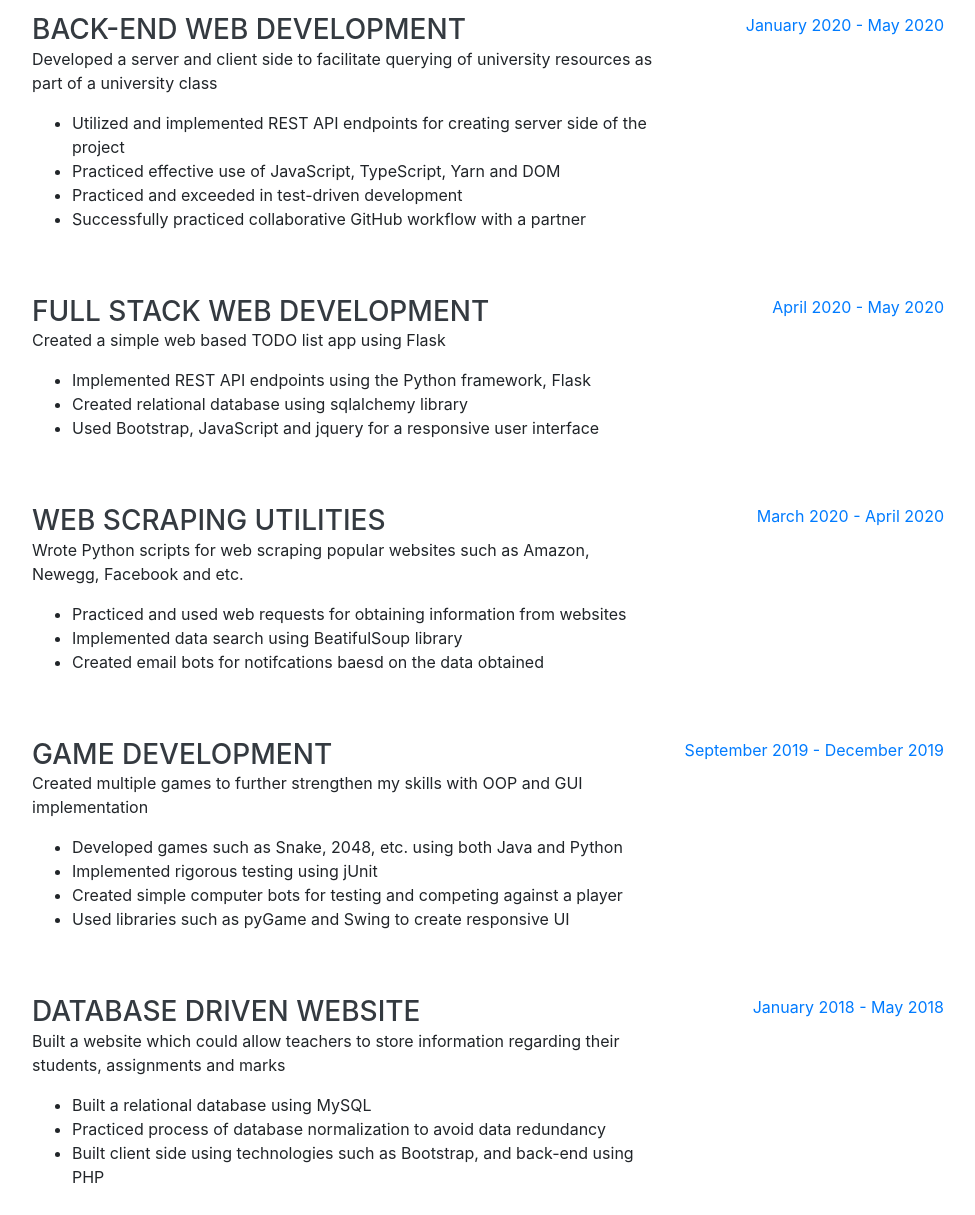
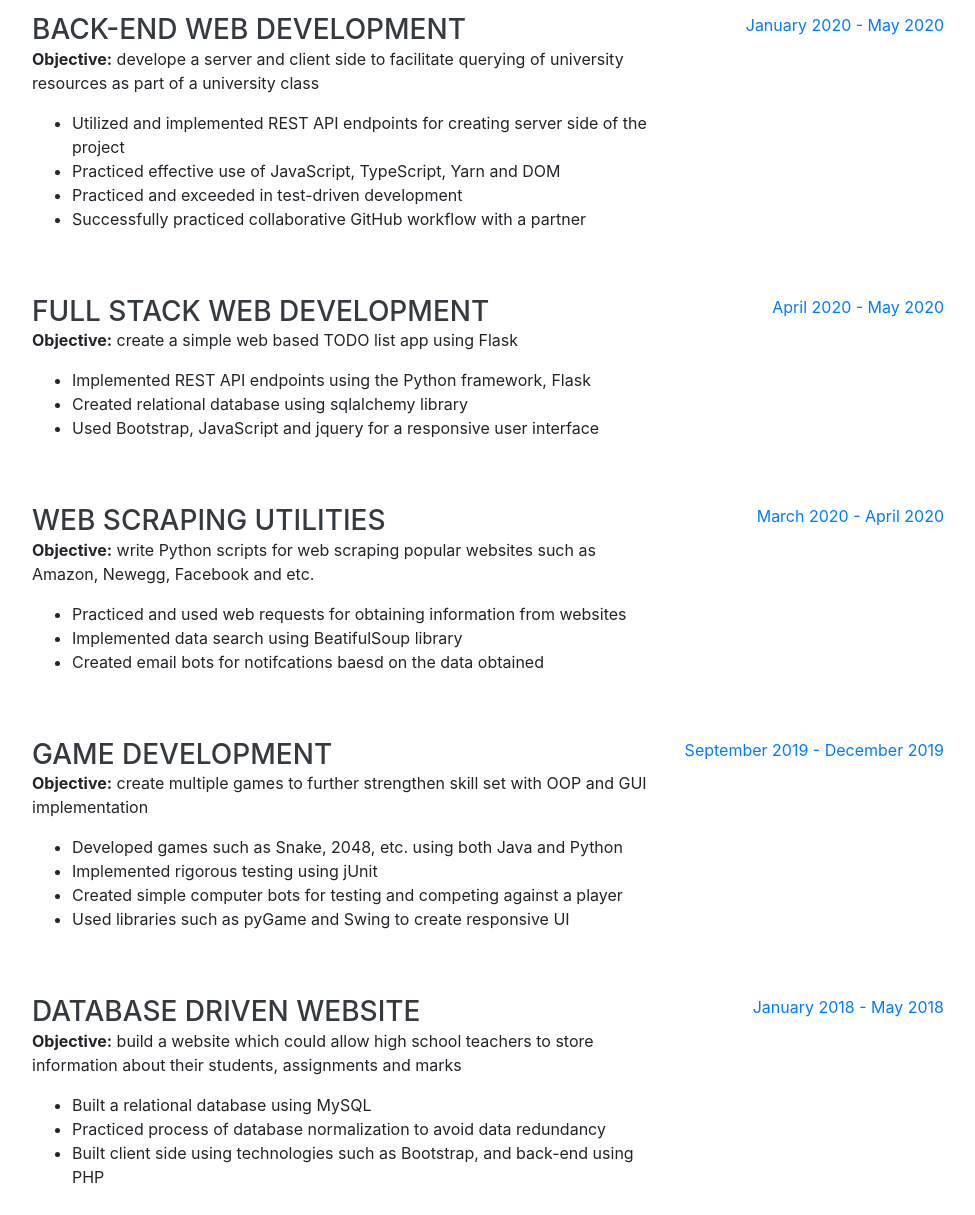
Before and after one commit to akim-ruslanov/resume_web, a website with bundled scripts: page index.html in a window 1280 px wide. Shown: the part 1845-3060 px from the top of the page, without its empty margins (288-1263 px from the left). Built offline with nearby package versions, Linux system fonts and the light colour scheme; a web font is replaced by a local one.

Commit message:
changed more wording

```diff
--- a/index.html
+++ b/index.html
@@ -164,7 +164,7 @@
         <div class="resume-item d-flex flex-column flex-md-row justify-content-between mb-5">
           <div class="resume-content">
             <h3 class="mb-0">Back-end Web Development</h3>
-            <p>Developed a server and client side to facilitate querying of university resources as part of a university class</p>
+            <p> <b>Objective:</b> develope a server and client side to facilitate querying of university resources as part of a university class</p>
             <ul>
               <li>Utilized and implemented REST API endpoints for creating
                 server side of the project
@@ -188,7 +188,7 @@
         <div class="resume-item d-flex flex-column flex-md-row justify-content-between mb-5">
           <div class="resume-content">
             <h3 class="mb-0">Full Stack Web Development</h3>
-            <p>Created a simple web based TODO list app using Flask</p>
+            <p><b>Objective:</b> create a simple web based TODO list app using Flask</p>
             <ul>
               <li> Implemented REST API endpoints using the Python framework, Flask
               </li>
@@ -208,7 +208,7 @@
         <div class="resume-item d-flex flex-column flex-md-row justify-content-between mb-5">
           <div class="resume-content">
             <h3 class="mb-0">Web Scraping Utilities</h3>
-            <p>Wrote Python scripts for web scraping popular websites such as Amazon, Newegg, Facebook and etc.</p>
+            <p><b>Objective:</b> write Python scripts for web scraping popular websites such as Amazon, Newegg, Facebook and etc.</p>
             <ul>
               <li>Practiced and used web requests for obtaining information from websites
               </li>
@@ -228,7 +228,7 @@
         <div class="resume-item d-flex flex-column flex-md-row justify-content-between mb-5">
           <div class="resume-content">
             <h3 class="mb-0">Game Development</h3>
-            <p>Created multiple games to further strengthen my skills with OOP and GUI implementation</p>
+            <p><b>Objective:</b> create multiple games to further strengthen skill set with OOP and GUI implementation</p>
             <ul>
               <li>Developed games such as Snake, 2048, etc. using both Java and Python
               </li>
@@ -251,7 +251,7 @@
         <div class="resume-item d-flex flex-column flex-md-row justify-content-between mb-5">
           <div class="resume-content">
             <h3 class="mb-0">Database Driven Website</h3>
-            <p>Built a website which could allow teachers to store information regarding their students, assignments and marks</p>
+            <p><b>Objective:</b> build a website which could allow high school teachers to store information about their students, assignments and marks</p>
             <ul>
               <li>Built a relational database using MySQL
               </li>
@@ -314,8 +314,8 @@
     <section class="resume-section p-3 p-lg-5 d-flex align-items-center" id="interests">
       <div class="w-100">
         <h2 class="mb-5">Interests</h2>
-        <p>Apart from working on software development, I also love photography. I have been practicing for about 2 years, and I had great opportunities to take photos in locations sucha as Toronto, Venice and Vancouver.</p>
-        <p class="mb-0">I love to constantly experiment with different types of angles, editing and shooting. Right now, I use Nikon D3500 with 50mm lens; and for editing I use Adobe Lightroom and Photoshop. If you are interested, you can find my photos on my <a href="https://www.instagram.com/akimruslanov/?hl=en">Instagram</a>.</p>
+        <p>Apart from working on software development, I also enjoy photography. I have been practicing for about 2 years, and I had great opportunities to take photos in different cities such as Toronto, Venice and Paris.</p>
+        <p class="mb-0">I like to continuously experiment with different types of angles, editing and shooting. Right now, I use Nikon D3500 with 50mm lens; and for editing I use Adobe Lightroom and Photoshop. If you are interested, you can find my photos on my <a href="https://www.instagram.com/akimruslanov/?hl=en">Instagram</a>.</p>
       </div>
     </section>
 
```
